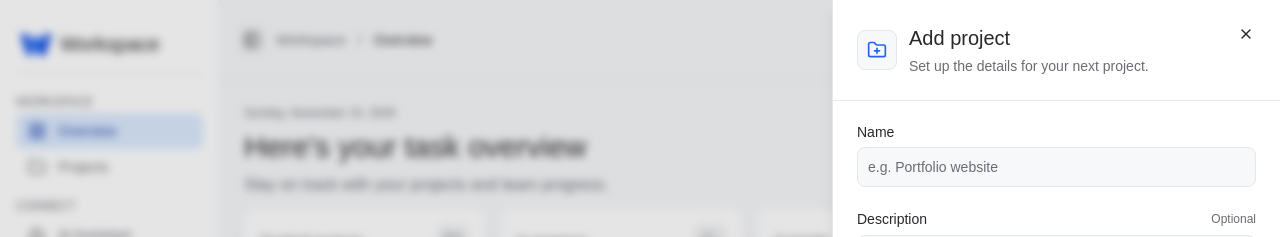
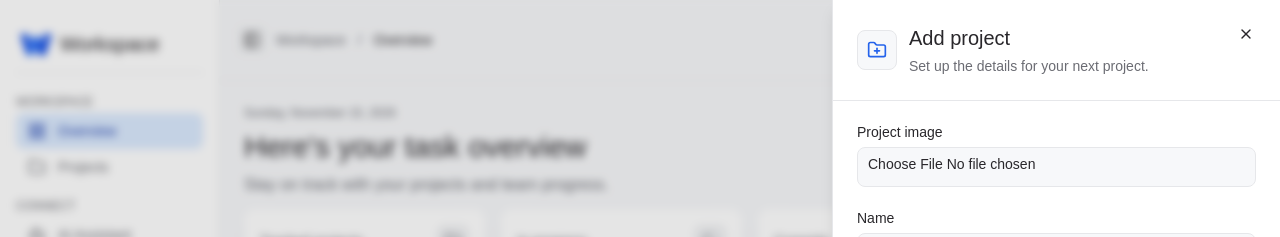
Before and after one commit to Kaan-Developer/workspace-dashboard, a React (Vite) app: page / in a window 1280 px wide. Both pictures are taken after a click on the button "New Project". Shown: the top 237 px of the page. Built offline with nearby package versions, Linux system fonts and the light colour scheme; no server answers.

Commit message:
Add project image input

```diff
--- a/src/components/ui/AddProject.tsx
+++ b/src/components/ui/AddProject.tsx
@@ -97,6 +97,16 @@ const AddProject = ({ open, onOpenChange }: AddProjectProps) => {
           onSubmit={handleSubmit}
           className="grid min-h-0 flex-1 auto-rows-min gap-6 overflow-y-auto p-6"
         >
+          <div className="grid gap-2">
+            <Label htmlFor="project-image">Project image</Label>
+            <Input
+              className={`${fieldClass} h-10`}
+              id="project-image"
+              name="image"
+              type="file"
+              accept="image/*"
+            />
+          </div>
           <div className="grid gap-2">
             <Label htmlFor="project-name">{form.name}</Label>
             <Input
```
